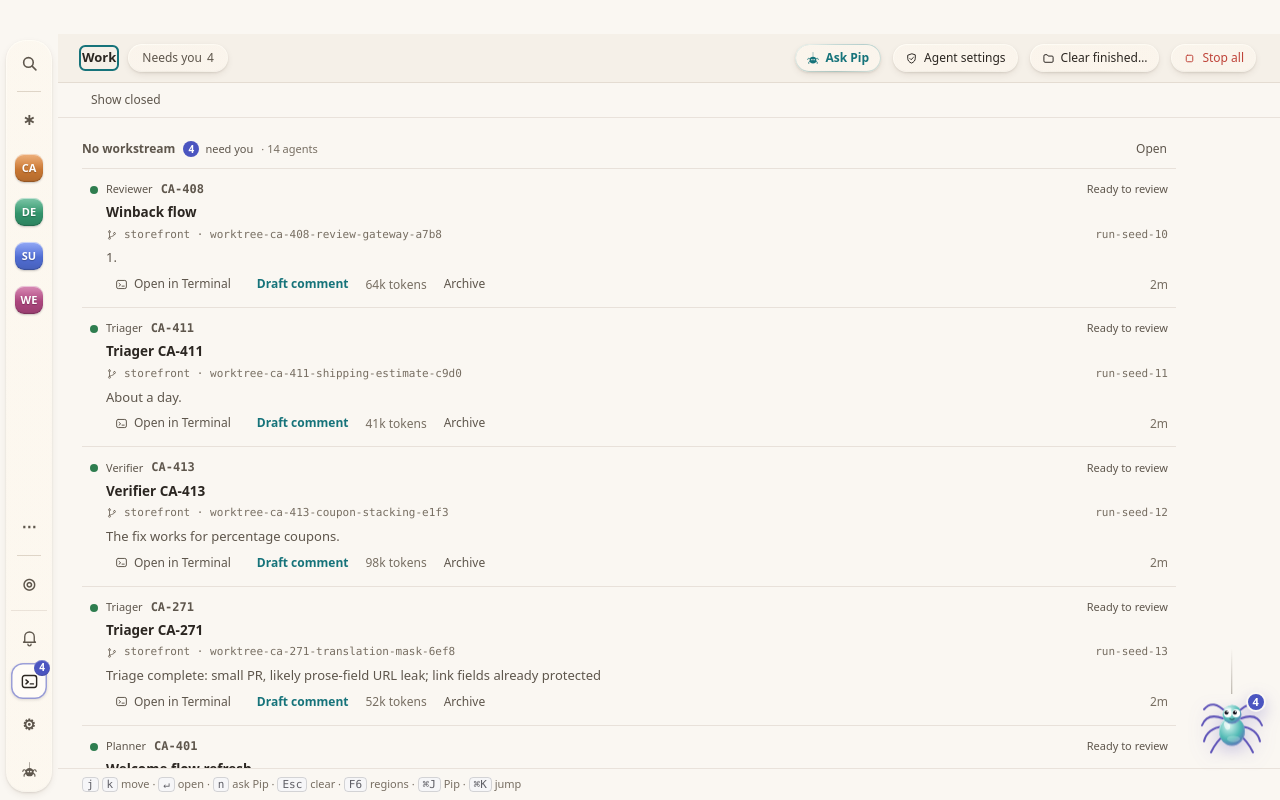
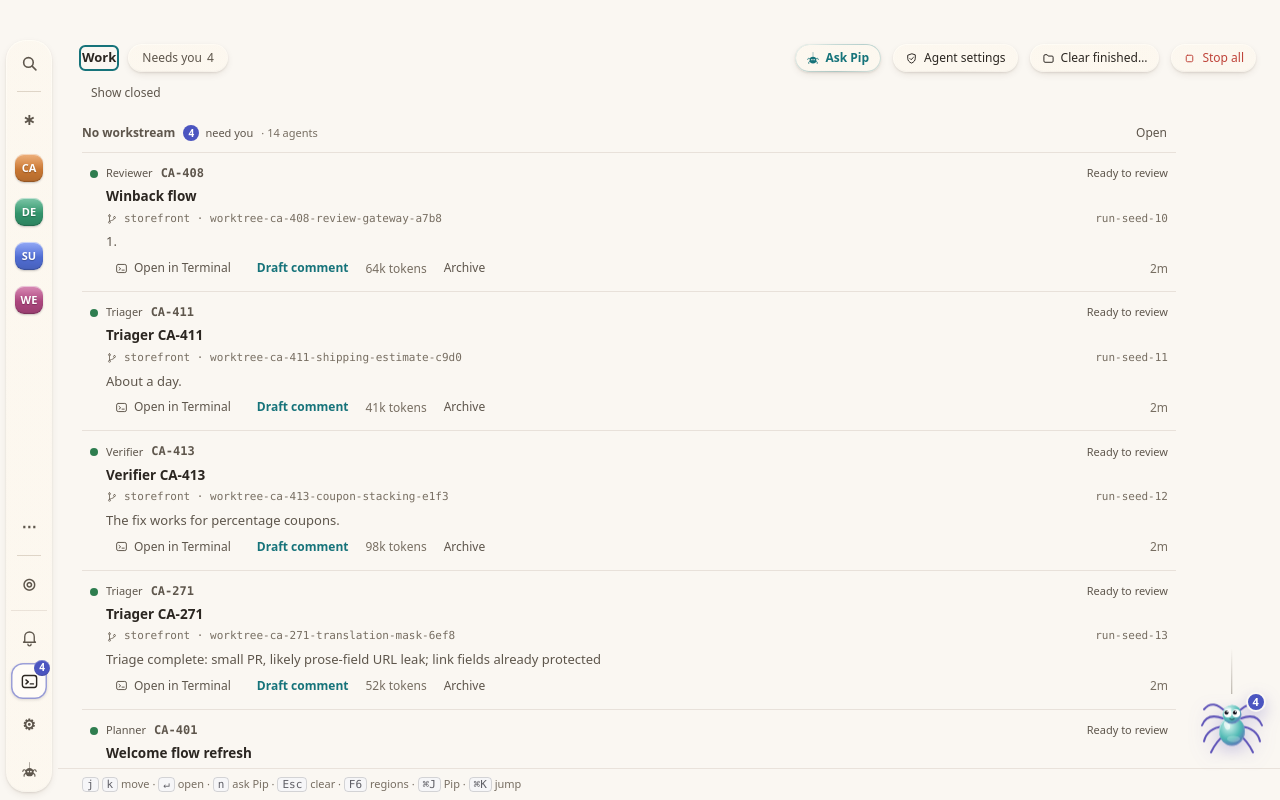
Before and after one commit to alfhen/gossamr-app, a React (Vite) app: page / in a window 1280 px wide. Built offline with nearby package versions, Linux system fonts and the light colour scheme.

Commit message:
Lay Work's header over its list on the window colour, and drop the Inbox header's hairline

```diff
--- a/brand/style-guide.md
+++ b/brand/style-guide.md
@@ -292,7 +292,7 @@ Buttons, toggles, segmented controls and search fields are silk glass, grouped i
 - **Raw buttons that stay:** links that go somewhere, card rows and image thumbnails keep their own styling. Anything else with a border, a fill or an underline uses `Button`.
 - **Groups.** Stop or remove actions stand alone, set apart from the group beside them, so they are hard to hit by accident. Mark them `destructive`; confirm with `danger`. Its label is white on the light red and dark ink on the lighter dark red (`ws-on-blocked`), so it reaches 4.5:1 in both themes.
 - **No blur on controls, except under a scrolled bar.** They draw the glass layers without `backdrop-filter`, which spares WebKit a compositing layer for each of a screen's buttons. Over a flat colour it looks the same. The one exception is the controls of a screen header (`ws-bar`) while content scrolls under it: they blur what passes beneath, and only they do. The bar itself never becomes a pane of glass.
-- **The screen header** (`ws-bar`: title, tabs, the view Segmented, the filter row) lies over its content and is solid at rest. When the content scrolls, `data-under` is set: the bar's body fades to 98% with a 16 px tail below it, and its glass controls take `glass-filter`. Reduce transparency keeps it solid, with no blur and no tail. The scroller carries `data-bar-scroll` and pads its top, and its scroll padding, with `--ws-bar-h`, which `ScreenBar` measures, so a row reached by the keyboard never lands under the bar. Only the workspace screen has one so far; Work, Inbox and Settings keep their in-content titles.
+- **The screen header** (`ws-bar`: title, tabs, the view Segmented, the filter row) lies over its content and is solid at rest. When the content scrolls, `data-under` is set: the bar's body fades to 98% with a 16 px tail below it, and its glass controls take `glass-filter`. Reduce transparency keeps it solid, with no blur and no tail. The scroller carries `data-bar-scroll` and pads its top, and its scroll padding, with `--ws-bar-h`, which `ScreenBar` measures, so a row reached by the keyboard never lands under the bar. The workspace and Work screens have one. A screen header is never a filled band or boxed off with a hairline: it sits on `ws-win`, so it reads as part of the window beside the rail. The Inbox's sticky day headings mask what scrolls under its title, so it needs no bar.
 - **No glass on glass.** Inside `ws-glass` (the palette, menus, toasts, Pip's header) a control is a lens.
 - **Reduce transparency** makes them solid and keeps their rim; the held switch knob turns solid white.
 - Pressing a button, a switch or a segmented control swells it slightly on `--spring-silk`. Under reduced motion it does not move: the swell, the thumb scale and the held knob all stay still.
--- a/src/workspace/ActivityView.tsx
+++ b/src/workspace/ActivityView.tsx
@@ -166,7 +166,7 @@ export function ActivityView() {
 
   return (
     <div className="flex h-full min-h-0 flex-col">
-      <header className="flex flex-wrap items-center gap-x-4 gap-y-2 border-b border-ws-sep px-6 py-2.5">
+      <header className="flex flex-wrap items-center gap-x-4 gap-y-2 px-6 py-2.5">
         <h1 className="font-display m-0 text-base font-semibold">Inbox</h1>
         <MentionsFilter filter={filter} onChange={(f) => useActivity.getState().setFilter(f)} />
         <Button variant="quiet" size="sm" className="ml-auto" disabled={unread === 0} onClick={() => void useActivity.getState().markAllRead()}>
--- a/src/workspace/AgentsView.tsx
+++ b/src/workspace/AgentsView.tsx
@@ -34,6 +34,7 @@ import { currentNeeds, useNeedsYou } from "./useNeeds";
 import { needsIn } from "../lib/needs";
 import { PipGlyph } from "../components/PipGlyph";
 import { Button } from "../components/Button";
+import { ScreenBar } from "./ScreenBar";
 import { Segmented } from "../components/Segmented";
 
 
@@ -307,7 +308,11 @@ export function AgentsScreen({ runs, status, error, filters, selectedId, workstr
   return (
     <div ref={root} data-agents-home className="flex h-full min-h-0">
     <div className="@container flex h-full min-h-0 min-w-0 flex-1 flex-col">
-        <header className="flex flex-wrap items-center gap-x-3 gap-y-2 border-b border-ws-sep bg-ws-bar px-6 py-2.5">
+        <ScreenBar
+          resetKey="work"
+          bar={
+            <>
+              <header className="flex flex-wrap items-center gap-x-3 gap-y-2 px-6 py-2.5">
                 <h1 ref={title} tabIndex={-1} className="font-display m-0 rounded text-base font-semibold focus-visible:outline-2 focus-visible:outline-ws-pip">
                   Work
                 </h1>
@@ -324,8 +329,11 @@ export function AgentsScreen({ runs, status, error, filters, selectedId, workstr
                 {clear}
                 <StopAll count={stoppable(runs).length} waiting={slotWaiters(runs).length} busy={stopping} onStop={on.stopAll} />
               </header>
-        {tools && <div className="flex flex-wrap items-center gap-2 border-b border-ws-sep px-6 py-1.5">{tools}</div>}
-        <div className="min-h-0 flex-1 overflow-y-auto pt-5 pr-[max(24px,var(--ws-launcher-gutter,0px))] pb-[max(80px,var(--ws-launcher-clear,0px))] pl-6">
+              {tools && <div className="flex flex-wrap items-center gap-2 px-6 pb-1.5">{tools}</div>}
+            </>
+          }
+        >
+        <div data-bar-scroll className="h-full overflow-y-auto scroll-pt-[var(--ws-bar-h,0px)] pt-[calc(var(--ws-bar-h,0px)+12px)] pr-[max(24px,var(--ws-launcher-gutter,0px))] pb-[max(80px,var(--ws-launcher-clear,0px))] pl-6">
           <div
             data-agents-list
             data-frozen={frozen || undefined}
@@ -355,6 +363,7 @@ export function AgentsScreen({ runs, status, error, filters, selectedId, workstr
             {!waiting && archivedSection}
           </div>
         </div>
+        </ScreenBar>
         <footer ref={footer} className="@container flex h-8 shrink-0 items-center gap-4 border-t border-ws-sep bg-ws-win px-6 text-xs text-ws-ink3">
           <ShortcutHint on="work" />
         </footer>
```
Lines whose indentation alone changed are shown as unchanged.
